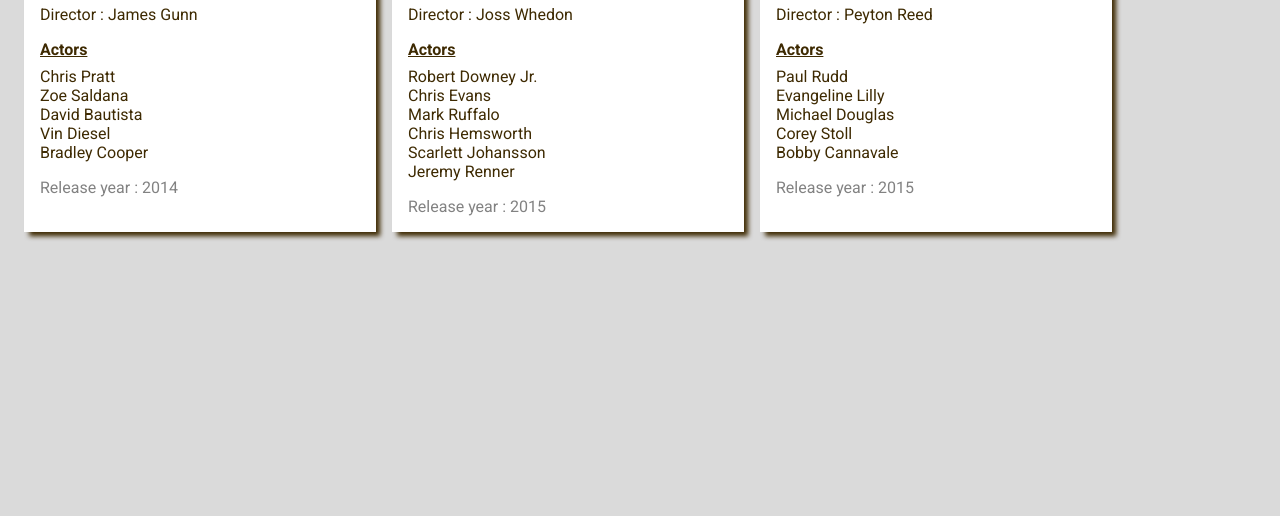
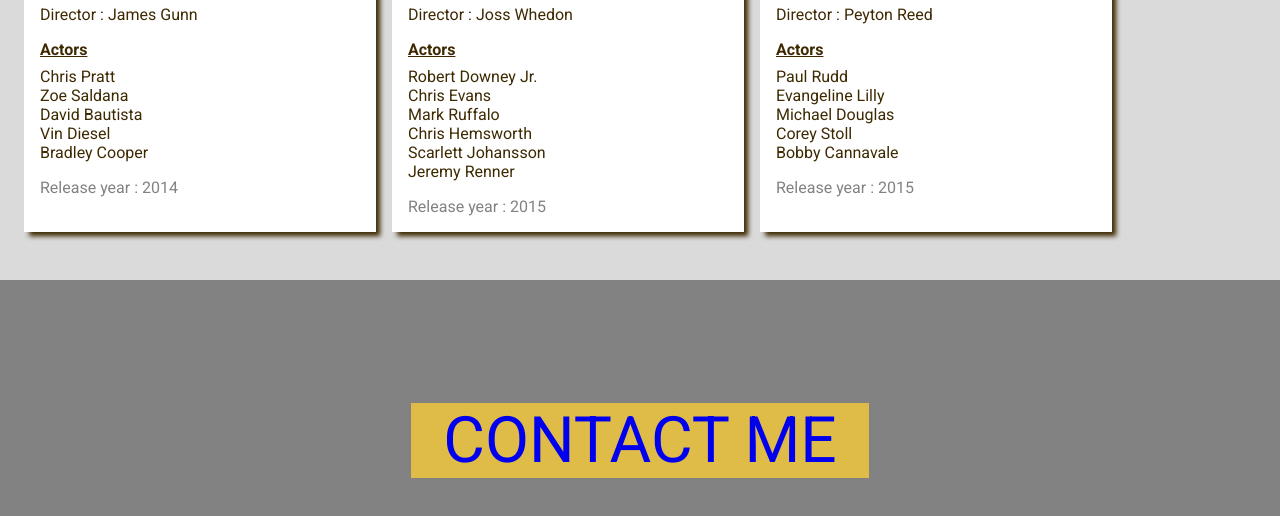
Before and after one commit to DenisMth/collection, a plain HTML site: page index.html in a window 1280 px wide. Shown: the part 2216-2732 px from the top of the page. Before the commit the page ends 2464 px from the top, so only its background shows below. Drawn offline with Linux system fonts and the light colour scheme.

Commit message:
collection v1.1

```diff
--- a/assets/__fontStyle.scss
+++ b/assets/__fontStyle.scss
@@ -15,3 +15,17 @@ h2{
     font-size: 24px;
     font-weight: bold;
 }
+
+footer{
+    font-size:64px;
+
+}
+
+@media screen and (max-width:480px){
+    h1{
+        font-size : 26px;
+    }
+    footer{
+        font-size:42px;
+    }
+}
--- a/assets/__variables.scss
+++ b/assets/__variables.scss
@@ -6,3 +6,4 @@ $genreHoverBackground : gray;
 $genreHoverColor : white;
 $release : rgb(130, 130, 130);
 $fontColor :rgb(62, 42, 2);
+$footerBackground :rgb(130, 130, 130);
--- a/assets/script.js
+++ b/assets/script.js
@@ -214,6 +214,11 @@ const collection = [
     */
 ];
 
+//const newButtonBlock = document.createElement("div");
+//newButtonBlock.className = "buttonBlock";
+
+//header.appendChild(newButtonBlock);
+
 
 for (elem of collection) {
     const newCard = document.createElement("div");
--- a/assets/style.scss
+++ b/assets/style.scss
@@ -136,3 +136,24 @@ a{
 .card__picture__menu__link{
     display:flex;
 }
+
+footer{
+    font-size:bold;
+    display:flex;
+    justify-content: center;
+    align-items: center;
+    margin-top:2rem;
+    height:20rem;
+    background-color: $footerBackground;
+}
+
+.footerLink{
+    text-transform: uppercase;
+    padding-right: 2rem;
+    padding-left: 2rem;
+    background-color: $titleBackground;
+    &:hover{
+        color:$genreHoverColor;
+        box-shadow: 0.2rem 0.2rem 0.2rem $fontColor;
+    }
+}
--- a/index.html
+++ b/index.html
@@ -16,7 +16,7 @@
 
     </main>
     <footer>
-
+        <a class="footerLink" href ="assets/v-card/index.html">Contact me</a>
     </footer>
 </body>
 </html>
```
Also changed, not shown: assets/style.css, 1 other file.
